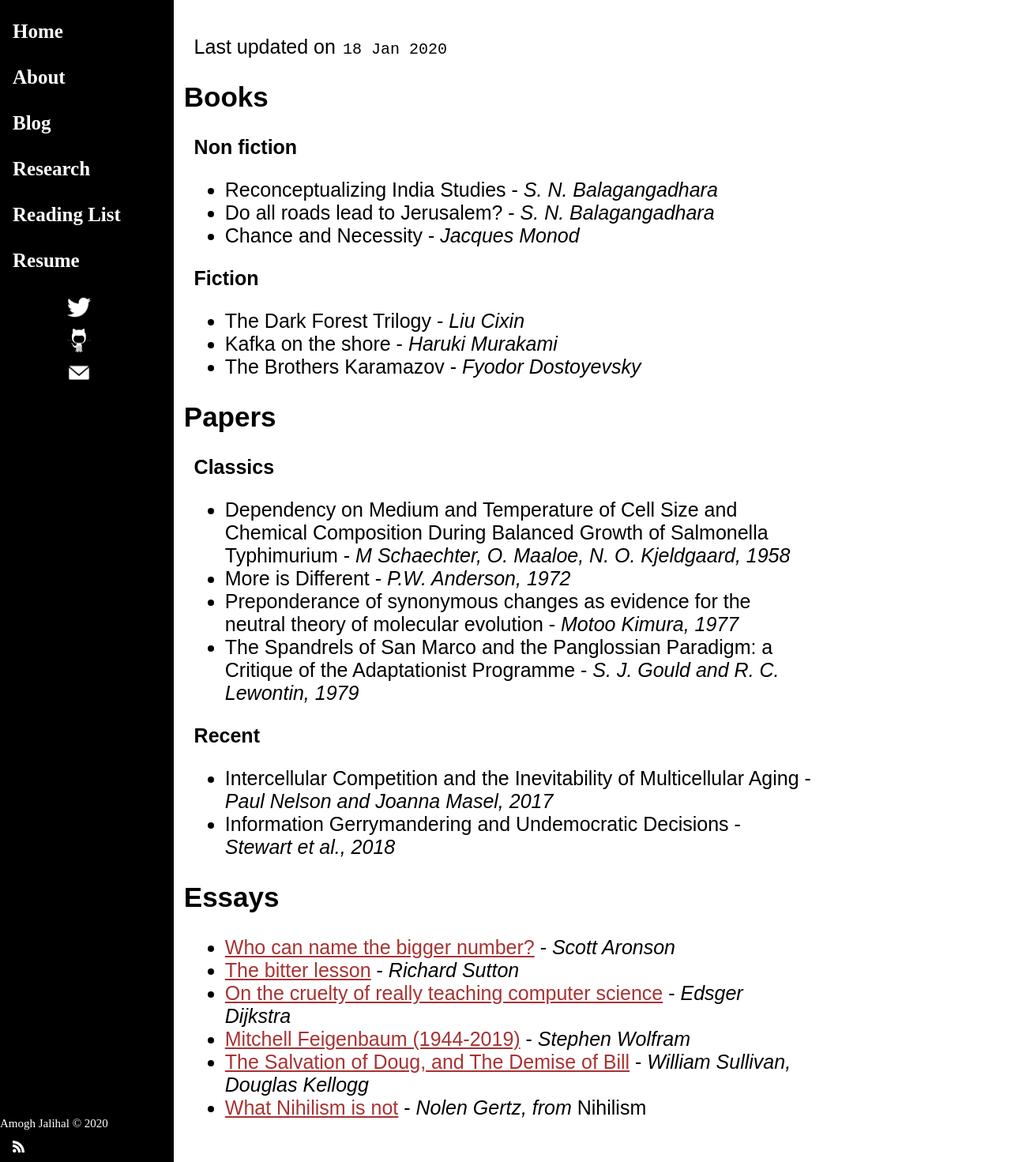
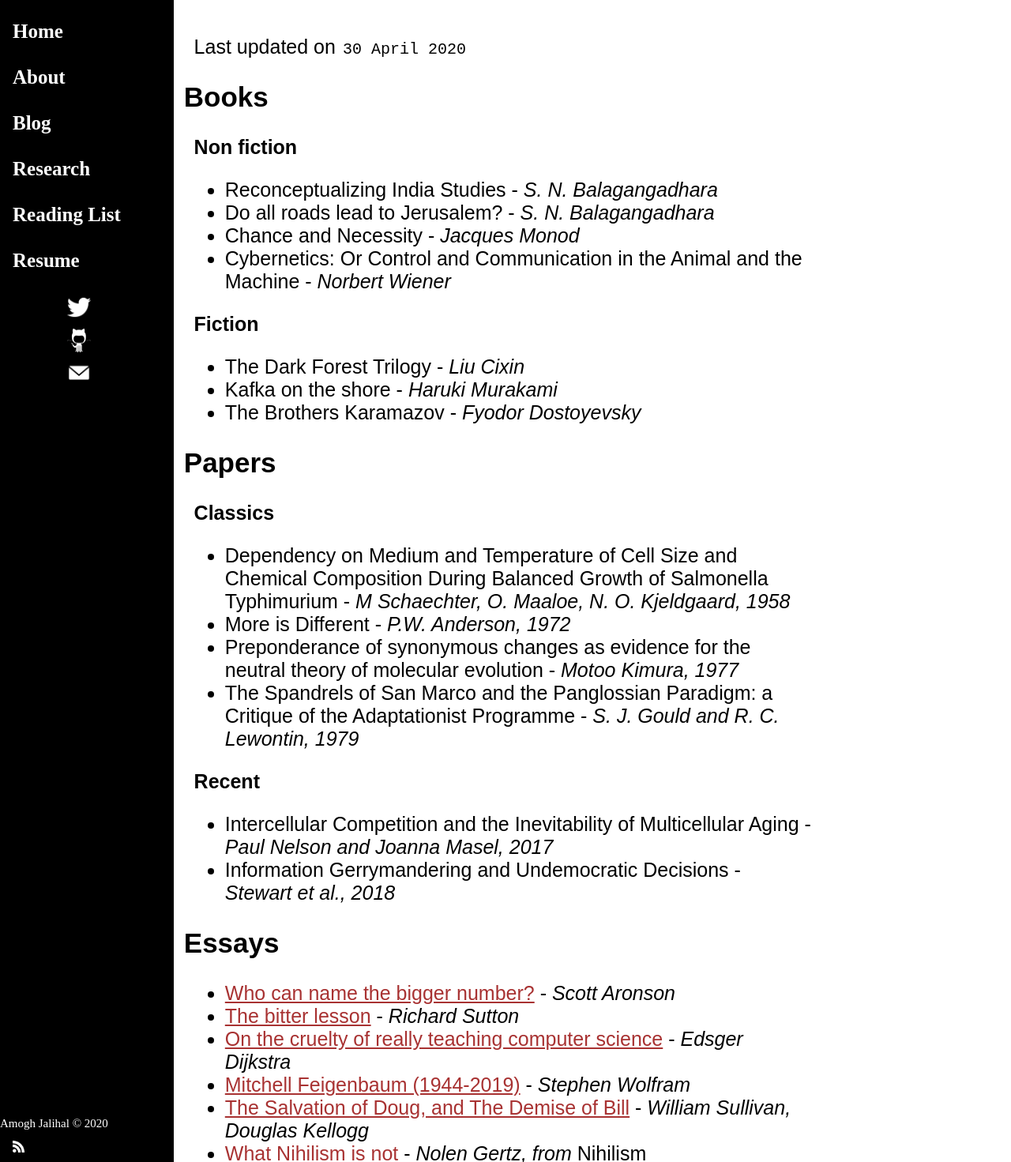
Before and after one commit to amoghpj/amoghpj.github.io, a Jekyll site: the page built from readinglist.md, in a window 1280 px wide. Shown: the whole page at 79% size. Built offline with Jekyll 4.4.1, drawn with Linux system fonts in a browser that asks for light colours; comment, search, counter and statistics services are not loaded.

Commit message:
New book

```diff
--- a/readinglist.md
+++ b/readinglist.md
@@ -2,7 +2,7 @@
 layout: default
 title: Reading list
 ---
-Last updated on `18 Jan 2020`
+Last updated on `30 April 2020`
 
 ## Books
 
@@ -11,6 +11,7 @@ Last updated on `18 Jan 2020`
 - Reconceptualizing India Studies - *S. N. Balagangadhara*
 - Do all roads lead to Jerusalem? - *S. N. Balagangadhara*
 - Chance and Necessity - *Jacques Monod*
+- Cybernetics: Or Control and Communication in the Animal and the Machine - *Norbert Wiener*
 
 **Fiction**
 
```
